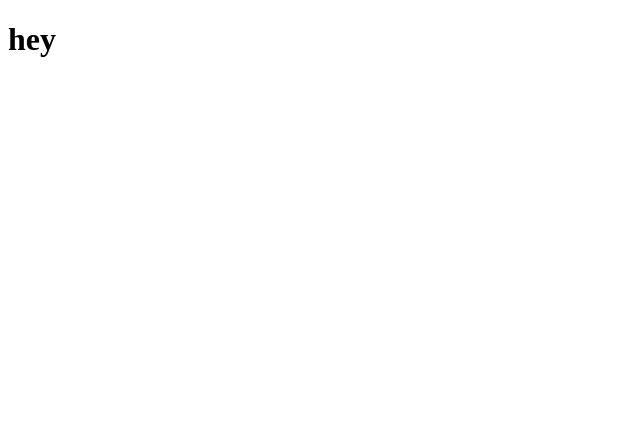
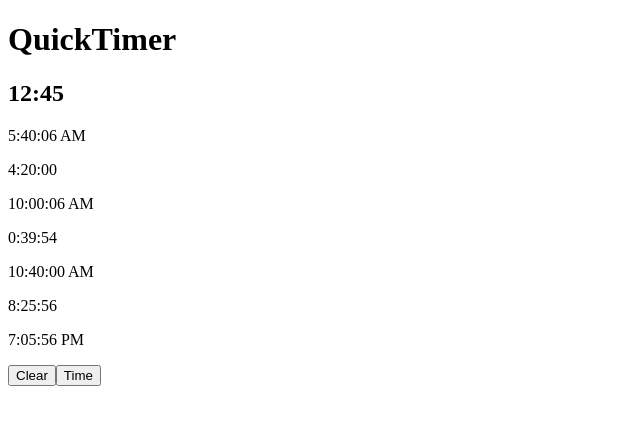
Before and after one commit to slowlydev/quick-timer, a Next.js app: page / in a window 1280 px wide. Shown: the top 424 px of the page, without its empty margins (0-640 px from the left). Built offline with nearby package versions, Linux system fonts and the light colour scheme.

Commit message:
feat: beta release

```diff
--- /dev/null
+++ b/components/Container.js
@@ -0,0 +1,12 @@
+import Header from "./Header";
+
+export default function Container(props) {
+  return (
+    <div>
+      <Header />
+      <div className="container">
+        {props.children}
+      </div>
+    </div>
+  )
+}
--- /dev/null
+++ b/components/Controllbar.js
@@ -0,0 +1,10 @@
+import { motion } from "framer-motion";
+
+export default function Controllbar(props) {
+  return (
+    <div className="bottom-row">
+      <motion.button onClick={props.resetTime} whileHover={{ scale: 1.05 }} whileTap={{ scale: 0.9 }} className="clear" >Clear</motion.button>
+      <motion.button onClick={props.addTime} whileHover={{ scale: 1.05 }} whileTap={{ scale: 0.9 }} >Time</motion.button>
+    </div>
+  )
+}
--- /dev/null
+++ b/components/Header.js
@@ -0,0 +1,42 @@
+import Head from "next/head";
+
+export default function Header(props) {
+  return (
+    <Head>
+      <meta charSet="UTF-8" key="charset" />
+      <meta name="viewport" content="width=device-width, initial-scale=1" key="viewport" />
+
+      <title>QuickTimer</title>
+
+      <meta name="description" content="Log your work times easily with QuickTimer"></meta>
+
+      <meta name="apple-mobile-web-app-title" content="QuickTimer" key="apple-title" />
+
+      <meta name="robots" content="index, follow" />
+
+      <meta property="og:title" content="QuickTimer" />
+      <meta property="og:site_name" content="QuickTimer" />
+      <meta property="og:description" content="Log your work times easily with QuickTimer" />
+      <meta property="og:image" content="/logo_nobg.png" />
+      <meta property="og:url" content="https://quicktimer.vercel.app/" />
+      <meta property="og:type" content="website" />
+
+      <meta name="twitter:title" content="QuickTimer" />
+      <meta name="twitter:description" content="Log your work times easily with QuickTimer" />
+      <meta name="twitter:image" content="/logo_nobg.png" />
+      <meta name="twitter:site" content="@Slowlydev1" />
+      <meta name="twitter:creator" content="@Slowlydev1" />
+
+      <meta name="theme-color" content="#f5f5f7" key="theme-color" />
+      <meta name="apple-mobile-web-app-capable" content="yes" key="apple-web-app-capable" />
+      <meta name="apple-mobile-web-app-status-bar-style" content="default" key="apple-status-bar" />
+
+      <link rel="shortcut icon" type="image/x-icon" href="/logo_nobg.png" key="shurtcut-icon" />
+      <link rel="apple-touch-icon" href="/logo.png" key="apple-touch-icon" />
+
+      <link rel="canonical" href="https://quicktimer.vercel.app"></link>
+
+      <link rel="manifest" href="/manifest.webmanifest" />
+    </Head>
+  )
+}
--- a/package.json
+++ b/package.json
@@ -9,6 +9,7 @@
     "lint": "next lint"
   },
   "dependencies": {
+    "framer-motion": "^4.1.17",
     "next": "11.1.2",
     "react": "17.0.2",
     "react-dom": "17.0.2",
--- a/pages/index.js
+++ b/pages/index.js
@@ -1,7 +1,144 @@
+import { motion } from "framer-motion";
+import { useEffect, useState } from "react";
+
+import Container from "../components/Container";
+import Controllbar from "../components/Controllbar";
+
 export default function Home() {
-  return (
-    <div>
-      <h1>hey</h1>
-    </div>
-  )
+
+	const [time, setTime] = useState([{ time: 1633930806000 }, { time: 1633946406000 }, { time: 1633948800000 }]);
+	const [step, setStep] = useState(0);
+	const [timeNow, setTimeNow] = useState(new Date().toLocaleTimeString())
+
+	function updateTimeNow() {
+		setTimeNow(new Date().toLocaleTimeString());
+	}
+
+	setInterval(updateTimeNow, 1000);
+
+	function resetTime() {
+		setTime([]);
+		setStep(0);
+	}
+
+	function addTime() {
+		setTime([...time, { time: Date.now() }])
+		setStep(step + 1);
+	}
+
+	function totwoDigit(value) {
+		const string = value.toString();
+		if (string.length == 1) {
+			return "0" + value;
+		} else {
+			return value;
+		}
+	}
+
+	function isEven(value) {
+		if (value % 2 == 0)
+			return true;
+		else
+			return false;
+	}
+
+	function calcDiff(valueA, valueB) {
+		let delta = Math.abs(valueA - valueB) / 1000;
+
+		const days = Math.floor(delta / 86400);
+		delta -= days * 86400;
+
+		const hours = Math.floor(delta / 3600) % 24;
+		delta -= hours * 3600;
+
+		const minutes = Math.floor(delta / 60) % 60;
+		delta -= minutes * 60;
+
+		const seconds = Math.floor(delta % 60);
+
+		return hours + ":" + totwoDigit(minutes) + ":" + totwoDigit(seconds);
+	}
+
+	function calcArray(array) {
+
+		function calcDiffHours(valueA, valueB) {
+			let delta = Math.abs(valueA - valueB) / 1000;
+
+			const days = Math.floor(delta / 86400);
+			delta -= days * 86400;
+
+			const hours = Math.floor(delta / 3600) % 24;
+			delta -= hours * 3600;
+
+			return hours;
+		}
+
+		function calcDiffMinutes(valueA, valueB) {
+			let delta = Math.abs(valueA - valueB) / 1000;
+
+			const days = Math.floor(delta / 86400);
+			delta -= days * 86400;
+
+			const hours = Math.floor(delta / 3600) % 24;
+			delta -= hours * 3600;
+
+			const minutes = Math.floor(delta / 60) % 60;
+			delta -= minutes * 60;
+
+			return minutes;
+		}
+
+		let totalHours = 0;
+		let totalMinutes = 0;
+
+		for (const timeItem of array) {
+			if (isEven(array.indexOf(timeItem))) {
+				if (array[array.indexOf(timeItem) + 1]) {
+					totalHours = totalHours + calcDiffHours(timeItem.time, time[array.indexOf(timeItem) + 1].time);
+					totalMinutes = totalMinutes + calcDiffMinutes(timeItem.time, time[array.indexOf(timeItem) + 1].time);
+				} else {
+					totalHours = totalHours + calcDiffHours(timeItem.time, Date.now());
+					totalMinutes = totalMinutes + calcDiffMinutes(timeItem.time, Date.now());
+				}
+			}
+		}
+
+		return totalHours + ":" + totwoDigit(totalMinutes);
+	}
+
+	return (
+		<Container>
+			<h1>QuickTimer</h1>
+			<h2>{calcArray(time)}</h2>
+			<motion.div className="display">
+				{time.map((timeItem, index) => isEven(index) ? (
+					<motion.div className="section">
+						<p>{new Date(timeItem.time).toLocaleTimeString()}</p>
+						{time[time.indexOf(timeItem) + 1] && (
+							<p>{calcDiff(timeItem.time, time[time.indexOf(timeItem) + 1].time)}</p>
+						)}
+						{time[time.indexOf(timeItem) + 1] && (
+							<p>{new Date(time[time.indexOf(timeItem) + 1].time).toLocaleTimeString()}</p>
+						)}
+						{!time[time.indexOf(timeItem) + 1] && (
+							<p>{calcDiff(timeItem.time, Date.now(timeNow))}</p>
+						)}
+						{!time[time.indexOf(timeItem) + 1] && (
+							<p>{timeNow}</p>
+						)}
+					</motion.div>
+				) : (
+					<motion.div className="break">
+						{time[time.indexOf(timeItem) + 1] && (
+							<p>{calcDiff(timeItem.time, time[time.indexOf(timeItem) + 1].time)}</p>
+						)}
+						{!time[time.indexOf(timeItem) + 1] && (
+							<p>{calcDiff(timeItem.time, Date.now(timeNow))}</p>
+						)}
+					</motion.div>
+				))}
+			</motion.div>
+			<Controllbar resetTime={resetTime} addTime={addTime} />
+		</Container>
+	)
 }
--- a/styles/styles.scss
+++ b/styles/styles.scss
@@ -0,0 +1,118 @@
+@import url("https://fonts.googleapis.com/css2?family=Inter:wght@400;600;800&display=swap");
+
+body,
+html {
+  font-family: "Inter", sans-serif;
+
+  margin: 0;
+  padding: 0;
+
+  background-color: #ffffff;
+
+  overflow: hidden;
+}
+
+button {
+  font-family: "Inter", sans-serif;
+  text-align: center;
+
+  color: black;
+
+  font-size: large;
+
+  //max-width: 30em;
+  //width: 80vw;
+  //width: 100%;
+  height: 4em;
+
+  margin-top: 1em;
+
+  border-radius: 1em;
+
+  border: none;
+  cursor: pointer;
+}
+
+.clear {
+  background-color: #dc143c;
+  color: #efefef;
+}
+
+h1 {
+  font-size: 3em;
+  line-height: 1em;
+  font-weight: 600;
+  margin: 0.2em;
+}
+
+h2 {
+  line-height: 1em;
+  margin: 0.5em;
+}
+
+.container {
+  display: flex;
+  flex-direction: column;
+  align-items: center;
+}
+
+.bottom-row {
+  position: fixed;
+  bottom: 0;
+
+  display: flex;
+  flex-direction: column;
+  justify-content: center;
+
+  margin-bottom: 2em;
+
+  width: 90vw;
+}
+
+.display {
+  display: flex;
+  flex-direction: column;
+  align-items: center;
+
+  height: 50vh;
+  width: 90vw;
+
+  overflow-y: scroll;
+  overflow-x: hidden;
+
+  .section {
+    display: flex;
+    flex-direction: column;
+    align-items: center;
+
+    width: 100%;
+
+    margin: 0.5em;
+
+    border-radius: 1em;
+
+    background-color: #efefef;
+
+    p {
+      margin: 0.5em;
+    }
+  }
+
+  .break {
+    display: flex;
+    flex-direction: column;
+    align-items: center;
+
+    width: 100%;
+
+    border-radius: 1em;
+
+    color: #efefef;
+
+    background-color: #dc143c;
+
+    p {
+      margin: 0.5em;
+    }
+  }
+}
```
Also changed, not shown: public/manifest.webmanifest (added), 1 other file (tests, documents, lock files or other folders).
